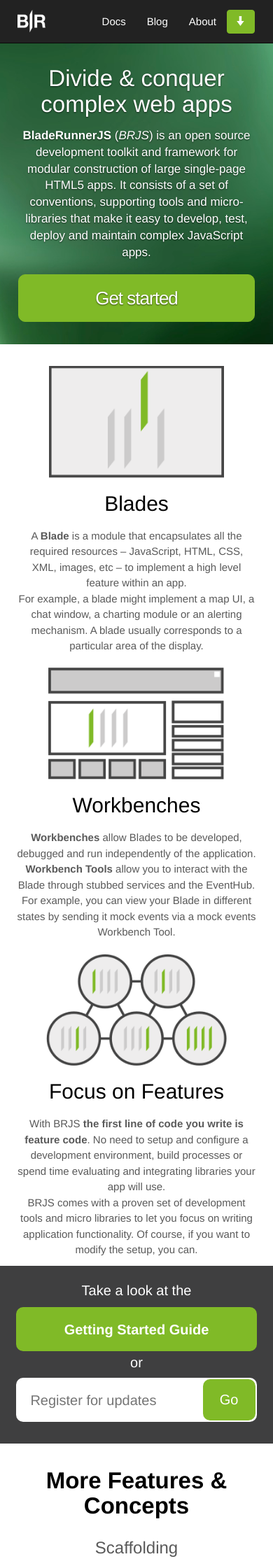
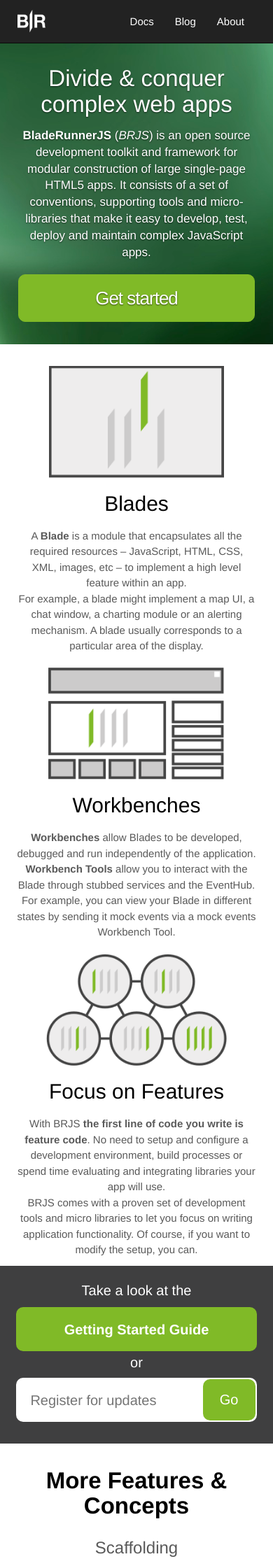
Before and after one commit to BladeRunnerJS/brjs-site, a Jekyll site: the page built from index.html, in a window 390 px wide. Shown: the top 2238 px of the page at 70% size. Built offline with Jekyll 4.4.1, drawn with Linux system fonts in a browser that asks for light colours; nearby versions of some CDN libraries; Markdown is read by kramdown in place of the engine named in the settings.

Commit message:
removed download on a small window size to make it look nice on an iPhone

```diff
--- a/css/style.css
+++ b/css/style.css
@@ -878,6 +878,12 @@
   }
 }
 
+@media screen and (max-width: 399px) {
+  .download-latest-nav {
+    display: none !important;
+  }
+}
+
 @media screen and (max-width: 1237px) {
   .call-to-action .row {
     font-size: 20px;
```
